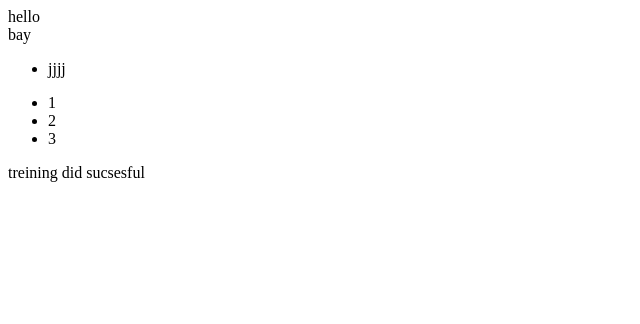
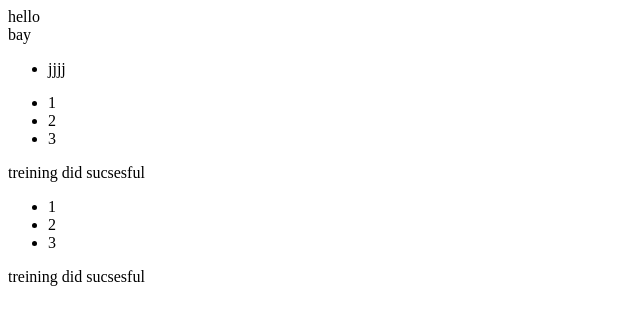
Before and after one commit to Serz1979nik/new-git-for-learning, a plain HTML site: page index.html in a window 1280 px wide. Shown: the whole page, without its empty margins (0-640 px from the left). Drawn offline with Linux system fonts and the light colour scheme.

Commit message:
madded new file index html

```diff
--- a/index.html
+++ b/index.html
@@ -9,3 +9,9 @@
     <li>3</li>
 </ul>
 <p>treining did sucsesful</p>
+<ul>
+    <li>1</li>
+    <li>2</li>
+    <li>3</li>
+</ul>
+<p>treining did sucsesful</p>
```
